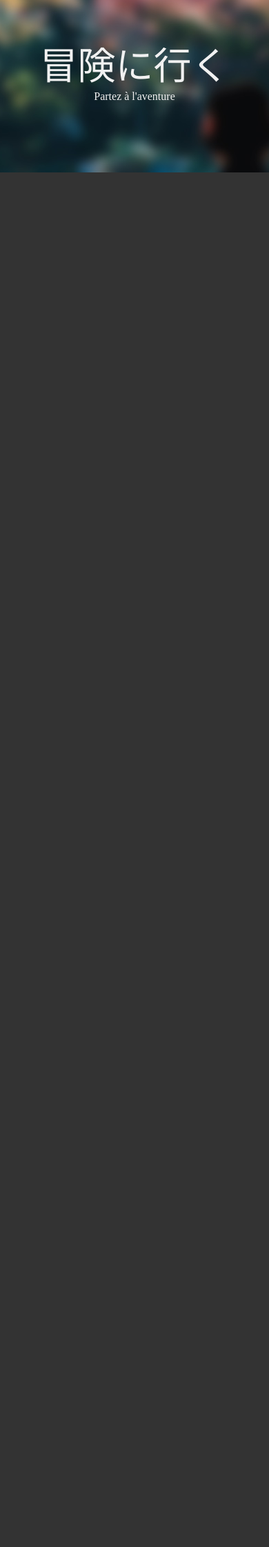
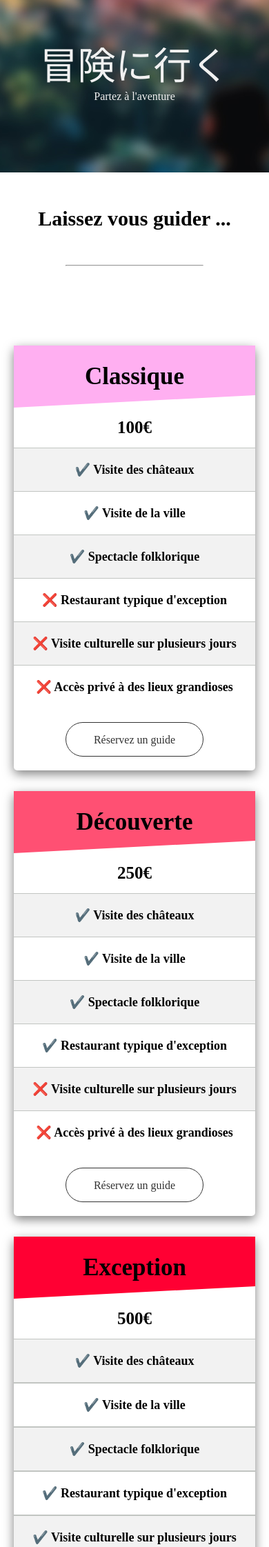
Before and after one commit to raphael56/portfolio, a PHP site: page /accueil.html in a window 390 px wide. Shown: the part 3820-6063 px from the top of the page at 69% size. Before the commit the page ends 4070 px from the top, so only its background shows below. Run offline with PHP 8.4, Linux system fonts and the light colour scheme.

Commit message:
section tarifs
section tarifs et media queries

```diff
--- a/portfolio/Site_A-Z/accueil.html
+++ b/portfolio/Site_A-Z/accueil.html
@@ -75,8 +75,59 @@
 <span>Partez à l'aventure</span>
 </section>
 
-<!-- section tarif -->
+<!-- section Tarifs -->
+<section class="section-tarifs" id="tarifs">
+    <h3>Laissez vous guider ...</h3>
+    <hr>
 
+
+<div class="container-tarifs">
+        <div class="cartes-tarifs">
+        <h4>Classique</h4>
+        <span>100€</span>
+        <p>✔️ Visite des châteaux</p>
+        <p>✔️ Visite de la ville</p>
+        <p>✔️ Spectacle folklorique</p>
+        <p>❌ Restaurant typique d'exception</p>
+        <p>❌ Visite culturelle sur plusieurs jours</p>
+        <p>❌ Accès privé à des lieux grandioses</p>
+
+        <a href="#contact">Réservez un guide</a>
+
+        </div>
+
+    <div class="cartes-tarifs">
+        <h4>Découverte</h4>
+        <span>250€</span>
+        <p>✔️ Visite des châteaux</p>
+        <p>✔️ Visite de la ville</p>
+        <p>✔️ Spectacle folklorique</p>
+        <p>✔️ Restaurant typique d'exception</p>
+        <p>❌ Visite culturelle sur plusieurs jours</p>
+        <p>❌ Accès privé à des lieux grandioses</p>
+
+        <a href="#contact">Réservez un guide</a>
+
+    </div>
+
+
+    <div class="cartes-tarifs">
+        <h4>Exception</h4>
+        <span>500€</span>
+        <p>✔️ Visite des châteaux</p>
+        <p>✔️ Visite de la ville</p>
+        <p>✔️ Spectacle folklorique</p>
+        <p>✔️ Restaurant typique d'exception</p>
+        <p>✔️ Visite culturelle sur plusieurs jours</p>
+        <p>✔️ Accès privé à des lieux grandioses</p>
+
+        <a href="#contact">Réservez un guide</a>
+
+    </div>
+
+</div>
+    </div>
+</section>
 
 
 
--- a/portfolio/Site_A-Z/styles/_@main.scss
+++ b/portfolio/Site_A-Z/styles/_@main.scss
@@ -452,3 +452,116 @@ margin: 150px auto 0;
     }
 
 }
+
+
+// tarifs
+
+.section-tarifs{
+    padding-bottom: 150px;
+    border-bottom: 1px dashed #333;
+
+}
+.section-tarifs h3{
+    text-align: center;
+    font-size: 45px;
+    margin:  120px 0 20px;
+    padding:0 30px;
+
+}
+.section-tarifs hr{
+    width:200px;
+    margin:20px auto 100px;
+}
+.container-tarifs{
+    display:flex;
+    justify-content:center;
+    flex-wrap: wrap;
+}
+.cartes-tarifs{
+    width: 350px;
+    height: auto;
+    border-radius: 5px;
+    margin: 15px 15px;
+    cursor: pointer;
+    box-shadow: 0 5px 15px rgba(0, 0, 0, 0.5);
+    transition:all 0.2s ease-in-out
+}
+
+.cartes-tarifs:hover{
+    transform:translateY(-5px)
+}
+.cartes-tarifs h4{
+    text-align: center;
+    padding: 25px 20px;
+    font-size: 35px;
+    clip-path: polygon(0 0, 100% 0%, 100% 80%, 0 100%);
+    background: #ffaff1;
+}
+.cartes-tarifs span{
+    display: block;
+    text-align: center;
+    padding: 15px;
+    font-size: 25px;
+    font-weight: bold;
+}
+
+.cartes-tarifs:nth-child(2) h4{
+    background: #FF5073;
+}
+
+.cartes-tarifs:nth-child(3) h4{
+    background: #ff0033;
+}
+.cartes-tarifs p{
+    font-size: 18px;
+    text-align: center;
+    padding: 20px 10px;
+    border-top: 1px solid rgb(194, 197, 194);
+    font-weight: bold;
+}
+
+.cartes-tarifs:last-of-type p{
+    border-bottom: 1px solid rgb(194, 197, 194);
+}
+.cartes-tarifs p:nth-child(odd){
+    background: rgba(195,195,195, 0.219);
+}
+.cartes-tarifs a{
+    display: block;
+    text-decoration: none;
+    border:1px solid #333;
+    text-align: center;
+    width: 200px;
+    height: 50px;
+    border-radius: 9999px;
+    color:#333;
+    line-height: 50px;
+    margin: 20px auto;
+    transition: all 0.2s ease-in-out;
+
+}
+
+.cartes-tarifs a:hover{
+    background: #333;
+    color:#f1f1f1;
+}
+
+@media screen and (max-width:900px) {
+    .section-tarifs h3{
+        font-size: 35px;
+        margin:80px 0 80px;
+    }
+}
+
+@media screen and (max-width:425px) {
+    .section-tarifs h3{
+        font-size: 30px;
+        padding:0 10px;
+        margin:50px 0;
+    }
+    .sections-tarifs hr{
+        width:200px;
+        margin:20px auto 20px;
+
+    }
+}
--- a/portfolio/Site_A-Z/styles/style.css
+++ b/portfolio/Site_A-Z/styles/style.css
@@ -538,4 +538,129 @@ nav {
     font-size: 55px;
   }
 }
+
+.section-tarifs {
+  padding-bottom: 150px;
+  border-bottom: 1px dashed #333;
+}
+
+.section-tarifs h3 {
+  text-align: center;
+  font-size: 45px;
+  margin: 120px 0 20px;
+  padding: 0 30px;
+}
+
+.section-tarifs hr {
+  width: 200px;
+  margin: 20px auto 100px;
+}
+
+.container-tarifs {
+  display: -webkit-box;
+  display: -ms-flexbox;
+  display: flex;
+  -webkit-box-pack: center;
+      -ms-flex-pack: center;
+          justify-content: center;
+  -ms-flex-wrap: wrap;
+      flex-wrap: wrap;
+}
+
+.cartes-tarifs {
+  width: 350px;
+  height: auto;
+  border-radius: 5px;
+  margin: 15px 15px;
+  cursor: pointer;
+  -webkit-box-shadow: 0 5px 15px rgba(0, 0, 0, 0.5);
+          box-shadow: 0 5px 15px rgba(0, 0, 0, 0.5);
+  -webkit-transition: all 0.2s ease-in-out;
+  transition: all 0.2s ease-in-out;
+}
+
+.cartes-tarifs:hover {
+  -webkit-transform: translateY(-5px);
+          transform: translateY(-5px);
+}
+
+.cartes-tarifs h4 {
+  text-align: center;
+  padding: 25px 20px;
+  font-size: 35px;
+  -webkit-clip-path: polygon(0 0, 100% 0%, 100% 80%, 0 100%);
+          clip-path: polygon(0 0, 100% 0%, 100% 80%, 0 100%);
+  background: #ffaff1;
+}
+
+.cartes-tarifs span {
+  display: block;
+  text-align: center;
+  padding: 15px;
+  font-size: 25px;
+  font-weight: bold;
+}
+
+.cartes-tarifs:nth-child(2) h4 {
+  background: #FF5073;
+}
+
+.cartes-tarifs:nth-child(3) h4 {
+  background: #ff0033;
+}
+
+.cartes-tarifs p {
+  font-size: 18px;
+  text-align: center;
+  padding: 20px 10px;
+  border-top: 1px solid #c2c5c2;
+  font-weight: bold;
+}
+
+.cartes-tarifs:last-of-type p {
+  border-bottom: 1px solid #c2c5c2;
+}
+
+.cartes-tarifs p:nth-child(odd) {
+  background: rgba(195, 195, 195, 0.219);
+}
+
+.cartes-tarifs a {
+  display: block;
+  text-decoration: none;
+  border: 1px solid #333;
+  text-align: center;
+  width: 200px;
+  height: 50px;
+  border-radius: 9999px;
+  color: #333;
+  line-height: 50px;
+  margin: 20px auto;
+  -webkit-transition: all 0.2s ease-in-out;
+  transition: all 0.2s ease-in-out;
+}
+
+.cartes-tarifs a:hover {
+  background: #333;
+  color: #f1f1f1;
+}
+
+@media screen and (max-width: 900px) {
+  .section-tarifs h3 {
+    font-size: 35px;
+    margin: 80px 0 80px;
+  }
+}
+
+@media screen and (max-width: 425px) {
+  .section-tarifs h3 {
+    font-size: 30px;
+    padding: 0 10px;
+    margin: 50px 0;
+  }
+  .sections-tarifs hr {
+    width: 200px;
+    margin: 20px auto 20px;
+  }
+}
 /*# sourceMappingURL=style.css.map */
```
Also changed, not shown: portfolio/Site_A-Z/ressources/index.html (added, +188 -0 lines), 1 other file.
